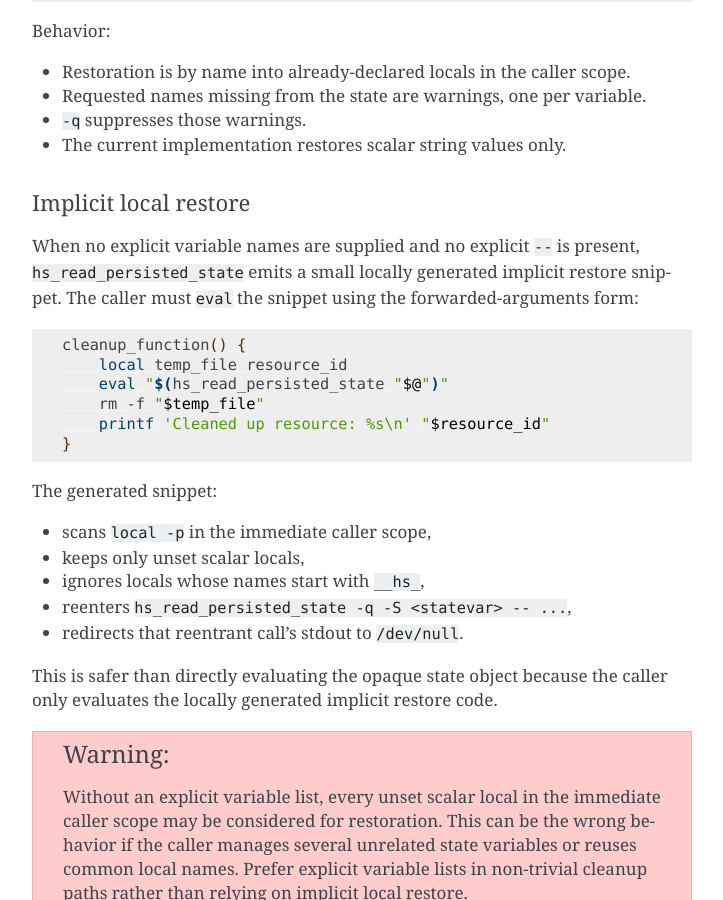
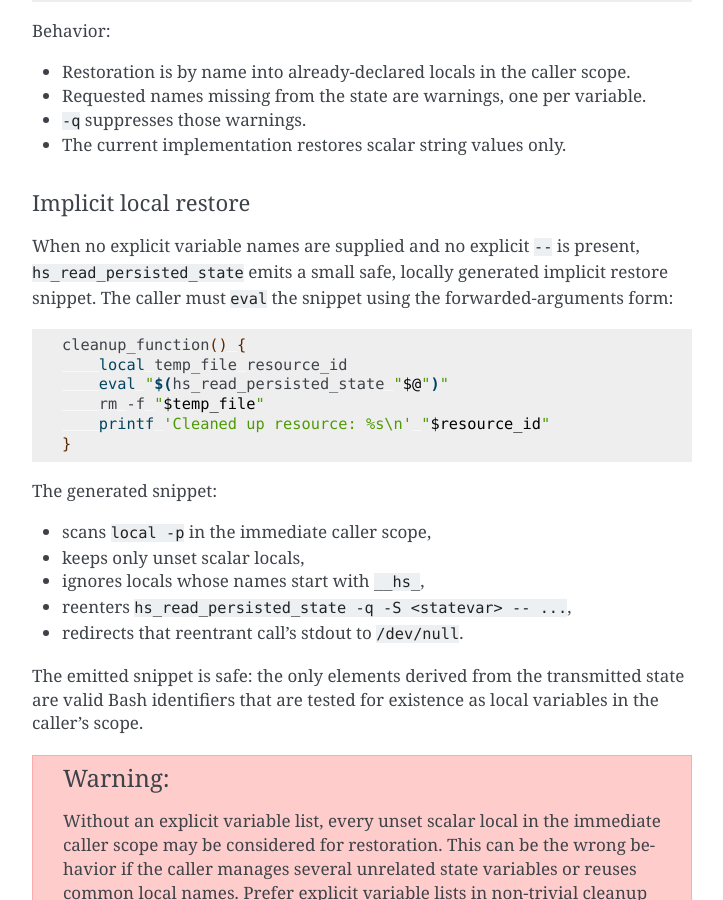
Before and after one commit to CriticalOptimisation/bash-deploy-libs, a Sphinx documentation site: the page built from docs/libraries/handle_state.rst, in a window 1280 px wide and 900 px high, scrolled down 3150 px. Shown: the whole window, without its empty margins (388-1111 px from the left). Built offline with Sphinx 7.4.7, drawn with Linux system fonts in a browser that asks for light colours; pages that are not in the unit, such as notebooks, are missing from menus.

Commit message:
docs(handle_state.rst): emphasize implicit restore snippet is safe locally generated code (#94)
docs(handle_state.rst): emphasize implicit restore snippet is safe locally generated code (#77)

Co-authored-by: Jean-Marc Le Peuvédic <jean-marc.le-peuvedic@calcool.ai>
Co-authored-by: Claude Sonnet 4.6 <noreply@anthropic.com>

```diff
--- a/docs/libraries/handle_state.rst
+++ b/docs/libraries/handle_state.rst
@@ -152,7 +152,7 @@ Implicit local restore
 ^^^^^^^^^^^^^^^^^^^^^^
 
 When no explicit variable names are supplied and no explicit ``--`` is present,
-``hs_read_persisted_state`` emits a small locally generated implicit restore snippet. The
+``hs_read_persisted_state`` emits a small safe, locally generated implicit restore snippet. The
 caller must ``eval`` the snippet using the forwarded-arguments form:
 
 .. code-block:: bash
@@ -172,8 +172,9 @@ The generated snippet:
 - reenters ``hs_read_persisted_state -q -S <statevar> -- ...``,
 - redirects that reentrant call's stdout to ``/dev/null``.
 
-This is safer than directly evaluating the opaque state object because the
-caller only evaluates the locally generated implicit restore code.
+The emitted snippet is safe: the only elements derived from the transmitted
+state are valid Bash identifiers that are tested for existence as local
+variables in the caller's scope.
 
 .. warning::
 
```
